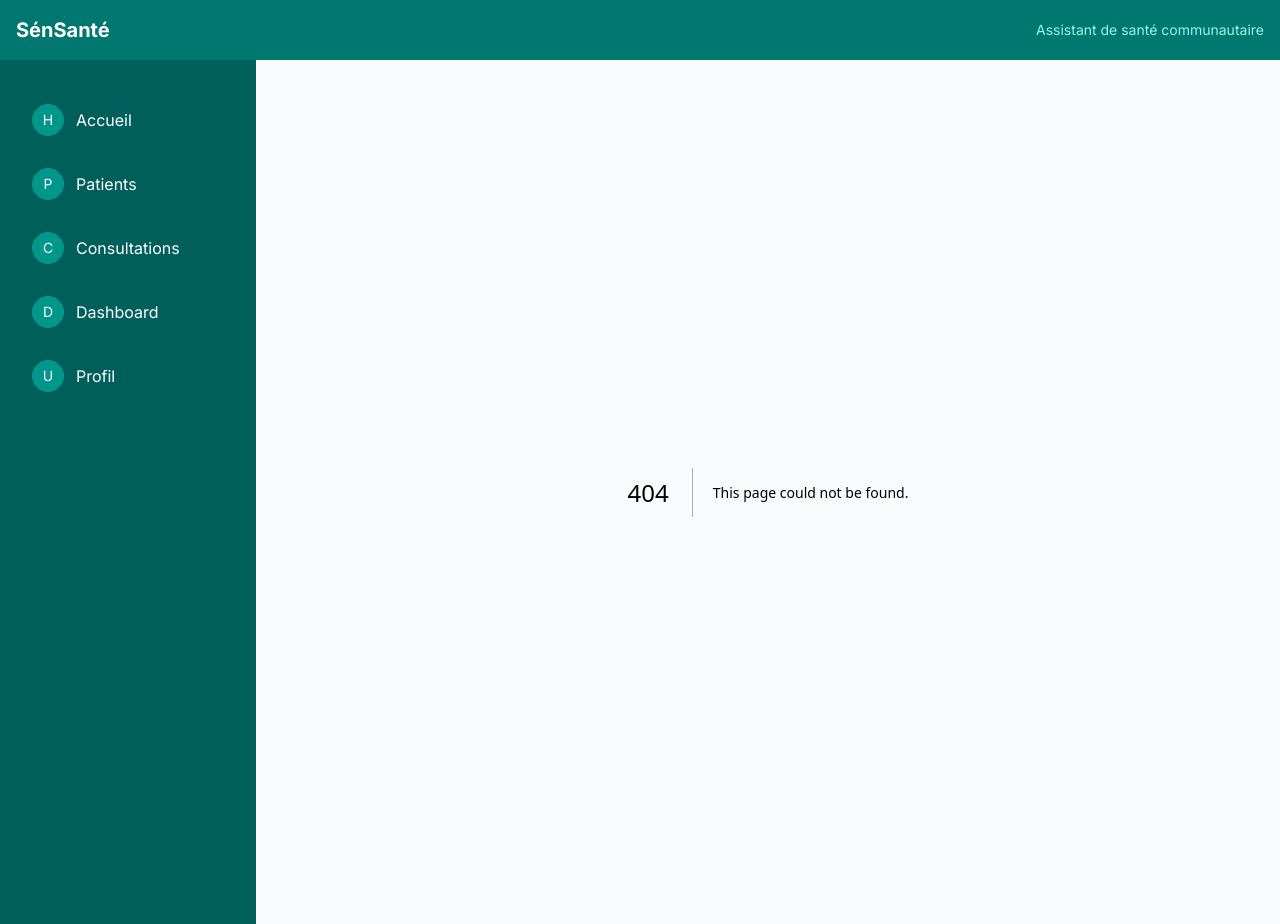
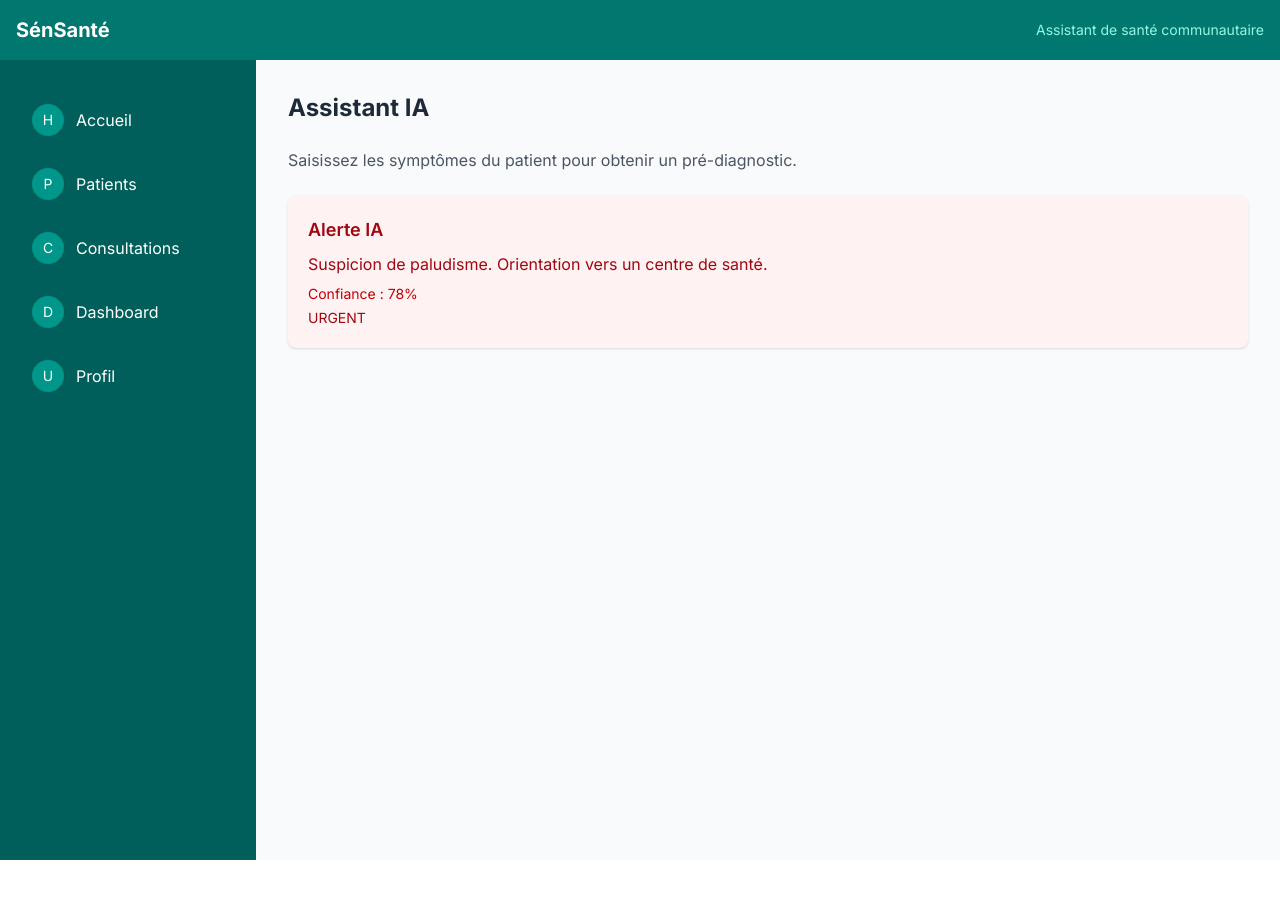
Before and after one commit to Myriam-221/SenSante, a Next.js app: page /ia in a window 1280 px wide. Before the commit this address had no page. After the commit the page ends 860 px from the top, so only its background shows below. Built offline with nearby package versions, Linux system fonts and the light colour scheme.

Commit message:
Page IA placeholder (L'Oracle)

```diff
--- /dev/null
+++ b/src/app/ia/page.tsx
@@ -0,0 +1,19 @@
+import AlerteIA from "@/components/AlerteIA";
+
+export default function IAPage() {
+  return (
+    <div>
+      <h1 className="text-2xl font-bold text-gray-800 mb-6">
+        Assistant IA
+      </h1>
+      <p className="text-gray-600 mb-6">
+        Saisissez les symptômes du patient pour obtenir un pré-diagnostic.
+      </p>
+      <AlerteIA
+        diagnostic="Suspicion de paludisme. Orientation vers un centre de santé."
+        confiance={78}
+        niveau="urgent"
+      />
+    </div>
+  );
+}
```
